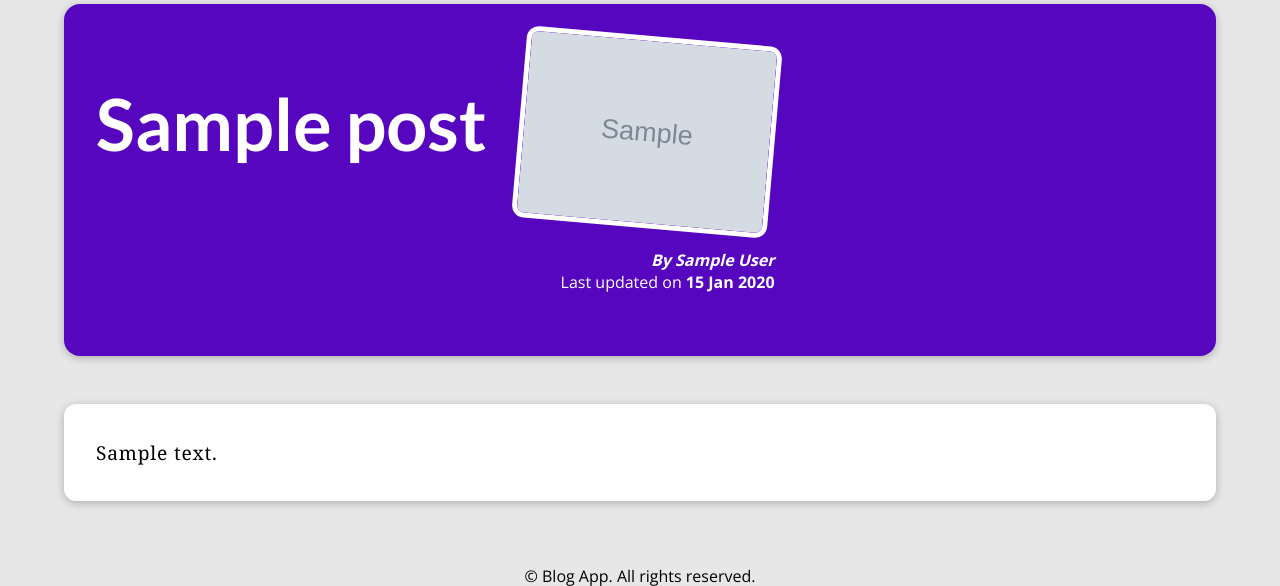
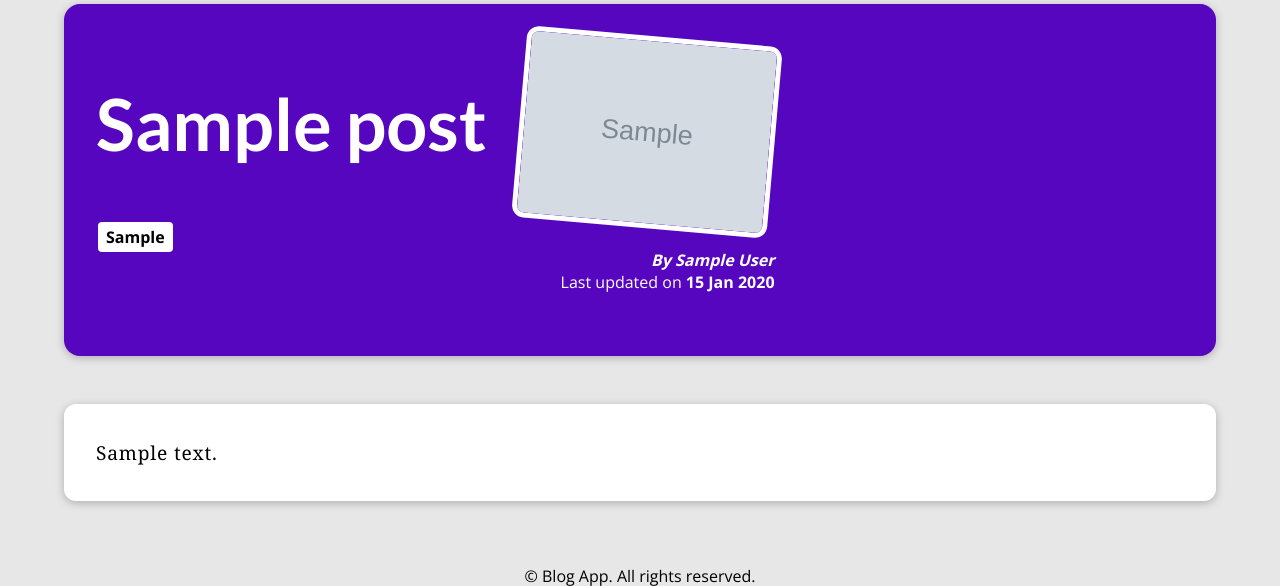
Before and after one commit to yahya-sh/blog_course_project, a Django app: a page that uses blog/templates/blog/detail.html in a window 1280 px wide. Shown: the part 124-710 px from the top of the page. Run offline with Django 5.2, Linux system fonts and the light colour scheme; tables that the repository leaves empty hold one stand-in row (values such as "Sample post"); grey boxes marked "Sample" are stand-in pictures.

Commit message:
add mailto link to author and show post tags in post detail page

```diff
--- a/blog/static/blog/css/post-detail.css
+++ b/blog/static/blog/css/post-detail.css
@@ -44,6 +44,10 @@ body {
 #summary address {
   font-weight: bold;
 }
+#summary address a {
+  color: inherit;
+  text-decoration: none;
+}
 
 #summary time {
   font-weight: bold;
@@ -61,3 +65,11 @@ body {
   font-size: 1.2rem;
   box-shadow: 0 2px 8px rgba(0, 0, 0, 0.25);
 }
+
+.tag{
+  background: white;
+  padding: 4px 8px;
+  border-radius: 4px;
+  margin: 0 2px;
+  font-weight: bold;
+}
--- a/blog/templates/blog/detail.html
+++ b/blog/templates/blog/detail.html
@@ -12,10 +12,19 @@
 
 {% block content %}
   <section id="summary">
-    <h2>{{ post.title }}</h2>
+    <div>
+      <h2>{{ post.title }}</h2>
+      <div>
+        {% for tag in post.tags.all %}
+          <span class="tag">{{ tag.caption}}</span>
+        {% endfor %}
+      </div>
+    </div>
     <article>
-      <img src="{{post.get_cover_image_url}}" alt="{{ post.title }}" />
-      <address>By {{ post.author }}</address>
+      <img src="{{ post.get_cover_image_url }}" alt="{{ post.title }}" />
+      <address>
+        By <a href="mailto:{{ post.author.email }}">{{ post.author }}</a>
+      </address>
       <div>
         Last updated on <time>{{ post.date|date:'d M Y' }}</time>
       </div>
```
